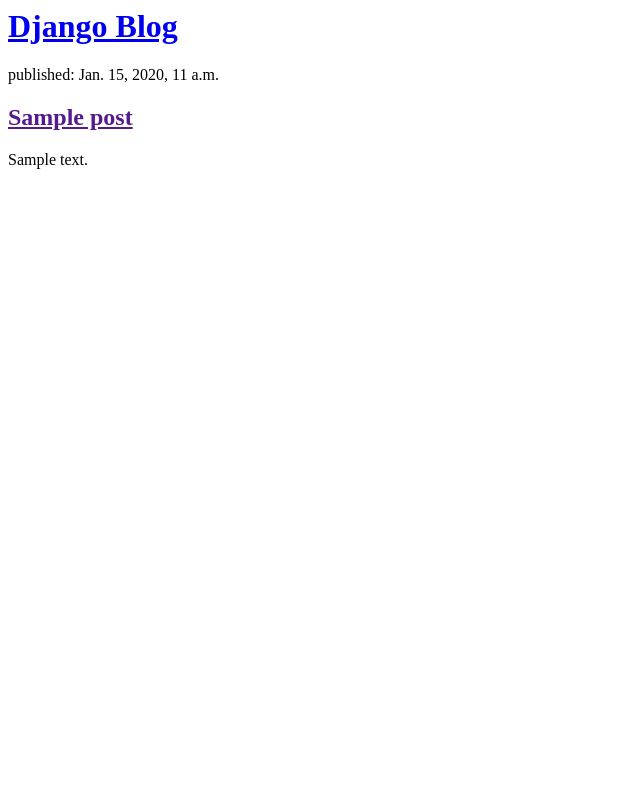
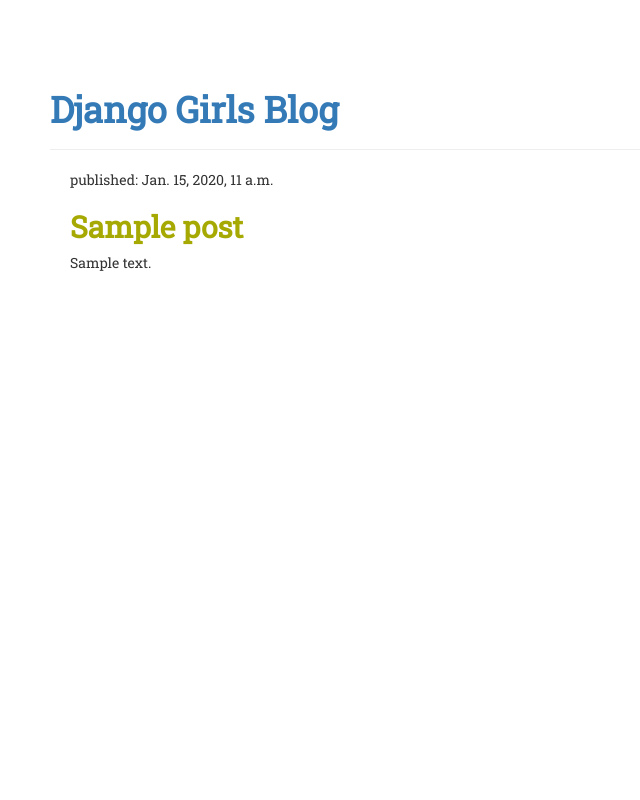
Before and after one commit to petraknip/django1, a Django app: template blog/templates/blog/post_list.html in a window 1280 px wide. Shown: the whole page, without its empty margins (0-640 px from the left). Run offline with Django 3.2, Linux system fonts and the light colour scheme; the template is opened without the code that fills it: values that come from a table or form of the project are taken from there, others are empty; tables that the repository leaves empty hold one stand-in row (values such as "Sample post"); some libraries are stand-ins or nearby versions.

Commit message:
add css and base file

```diff
--- /dev/null
+++ b/blog/static/css/blog.css
@@ -0,0 +1,14 @@
+
+body {
+    padding: 50px;
+    font-family: 'Roboto Slab';
+}
+
+h1, h2 a {
+    color: #a7a903;
+    font-weight: 800;
+}
+
+p {
+    font-weight: 300;
+}
--- /dev/null
+++ b/blog/templates/blog/base.html
@@ -0,0 +1,24 @@
+{% load static %}
+<html>
+<head>
+    <link href="https://fonts.googleapis.com/css?family=Roboto+Slab&display=swap" rel="stylesheet">
+    <link rel="stylesheet" href="//maxcdn.bootstrapcdn.com/bootstrap/3.2.0/css/bootstrap.min.css">
+    <link rel="stylesheet" href="//maxcdn.bootstrapcdn.com/bootstrap/3.2.0/css/bootstrap-theme.min.css">
+    <link rel="stylesheet" href="{% static 'css/blog.css' %}">
+
+    <title>Django blog</title>
+</head>
+<body>
+    <div class="page-header">
+        <h1><a href="/">Django Girls Blog</a></h1>
+    </div>
+    <div class="content container">
+        <div class="row">
+            <div class="col-md-8">
+            {% block content %}
+            {% endblock %}
+            </div>
+        </div>
+    </div>
+</body>
+</html>
--- a/blog/templates/blog/post_list.html
+++ b/blog/templates/blog/post_list.html
@@ -1,18 +1,11 @@
-<html>
-<head>
-    <title>Django blog</title>
-</head>
-<body>
-    <div>
-        <h1><a href="/">Django Blog</a></h1>
-    </div>
+{% extends 'blog/base.html' %}
 
+{% block content %}
     {% for post in posts %}
-    <div>
-        <p>published: {{ post.published_date }}</p>
-        <h2><a href="">{{ post.title }}</a></h2>
-        <p>{{ post.text|linebreaksbr }}</p>
-    </div>
+        <div>
+            <p>published: {{ post.published_date }}</p>
+            <h2><a href="">{{ post.title }}</a></h2>
+            <p>{{ post.text|linebreaksbr }}</p>
+        </div>
     {% endfor %}
-</body>
-</html>
+{% endblock %}
```
